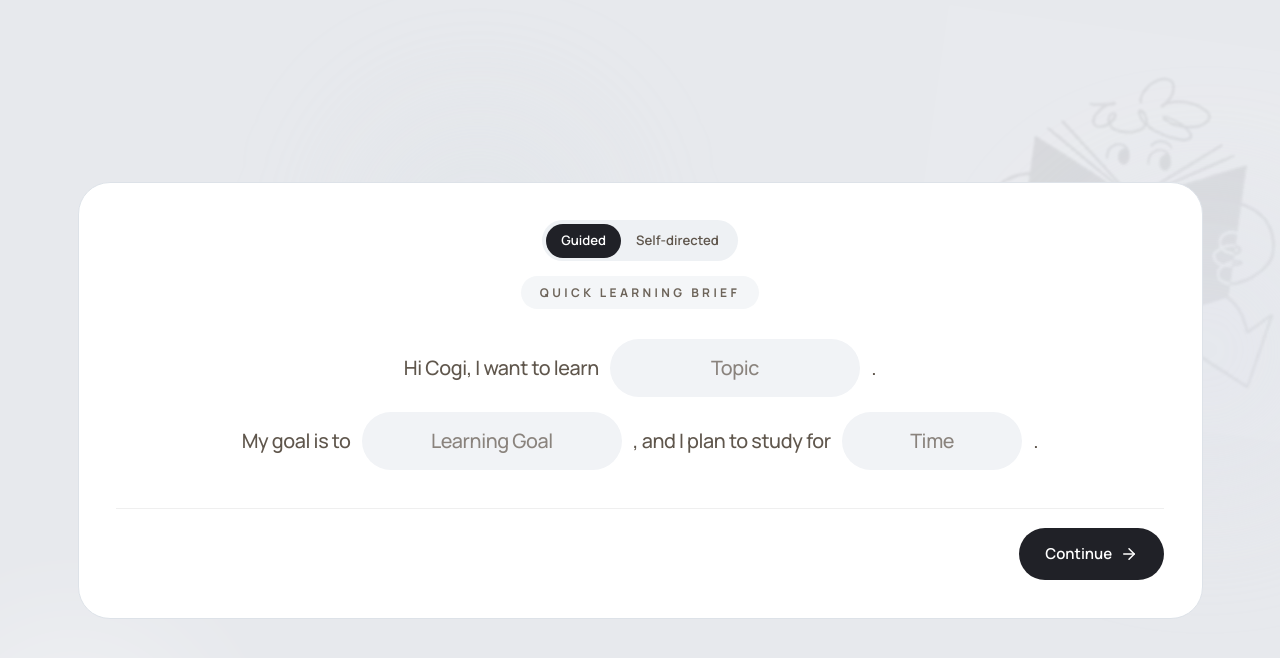
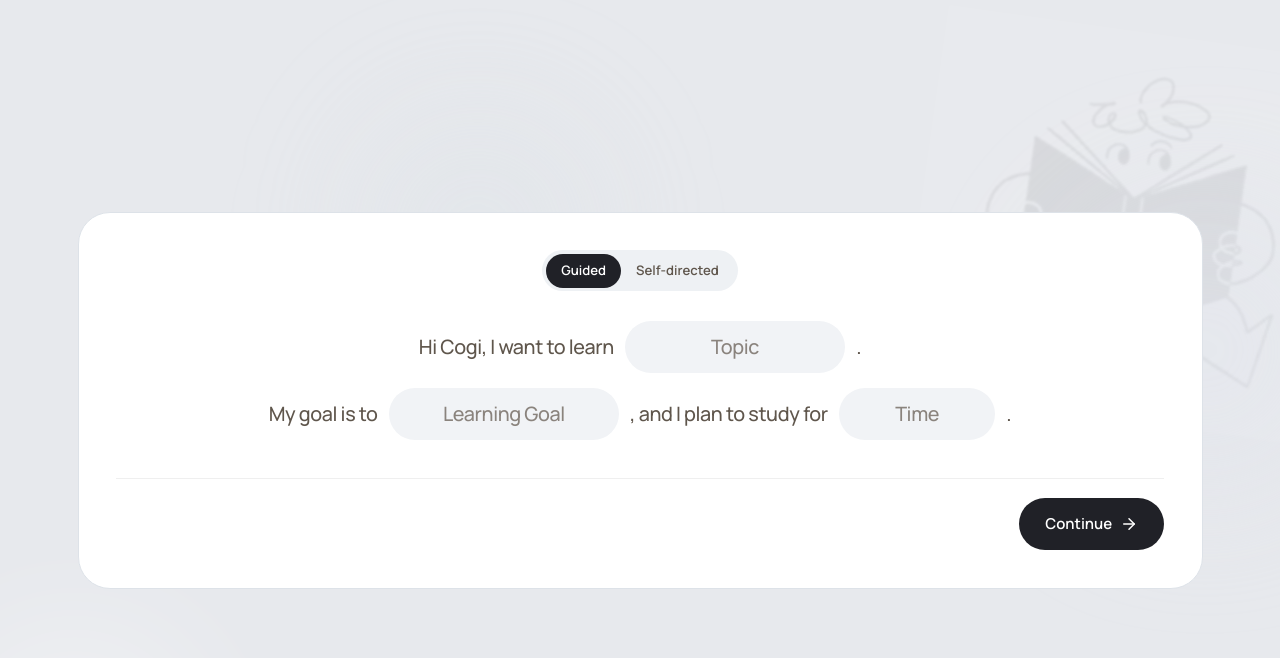
Before and after one commit to Rachel-Gui/figmabuild2026, a React (Vite) app: page / in a window 1280 px wide. Shown: the top 658 px of the page. Built offline with nearby package versions, Linux system fonts and the light colour scheme.

Commit message:
Refine login prompt layout

```diff
--- a/src/app/components/LoginView.tsx
+++ b/src/app/components/LoginView.tsx
@@ -68,9 +68,6 @@ export const LoginView = () => {
                 ))}
               </div>
 
-              <div className="rounded-full bg-[#f4f6f8] px-5 py-2 text-[12px] font-bold uppercase tracking-[0.28em] text-[#6d645a]">
-                {mode === 'self' ? 'Self-directed learning mode' : 'Quick learning brief'}
-              </div>
             </div>
 
             {mode === 'self' ? (
@@ -90,7 +87,7 @@ export const LoginView = () => {
                     value={topic}
                     onChange={setTopic}
                     placeholder="Topic"
-                    widthClass="w-[210px] sm:w-[250px]"
+                    widthClass="w-[180px] sm:w-[220px]"
                   />
                   <span>.</span>
                 </div>
@@ -101,14 +98,14 @@ export const LoginView = () => {
                     value={goal}
                     onChange={setGoal}
                     placeholder="Learning Goal"
-                    widthClass="w-[210px] sm:w-[260px]"
+                    widthClass="w-[190px] sm:w-[230px]"
                   />
                   <span>, and I plan to study for</span>
                   <InlineField
                     value={time}
                     onChange={setTime}
                     placeholder="Time"
-                    widthClass="w-[150px] sm:w-[180px]"
+                    widthClass="w-[128px] sm:w-[156px]"
                   />
                   <span>.</span>
                 </div>
@@ -143,7 +140,7 @@ const InlineField = ({
   widthClass: string;
 }) => (
   <label
-    className={`inline-flex min-h-[58px] items-center rounded-full bg-[#f1f3f6] px-5 py-2 ${widthClass}`}
+    className={`inline-flex min-h-[52px] items-center rounded-full bg-[#f1f3f6] px-4 py-1.5 ${widthClass}`}
   >
     <input
       type="text"
```
